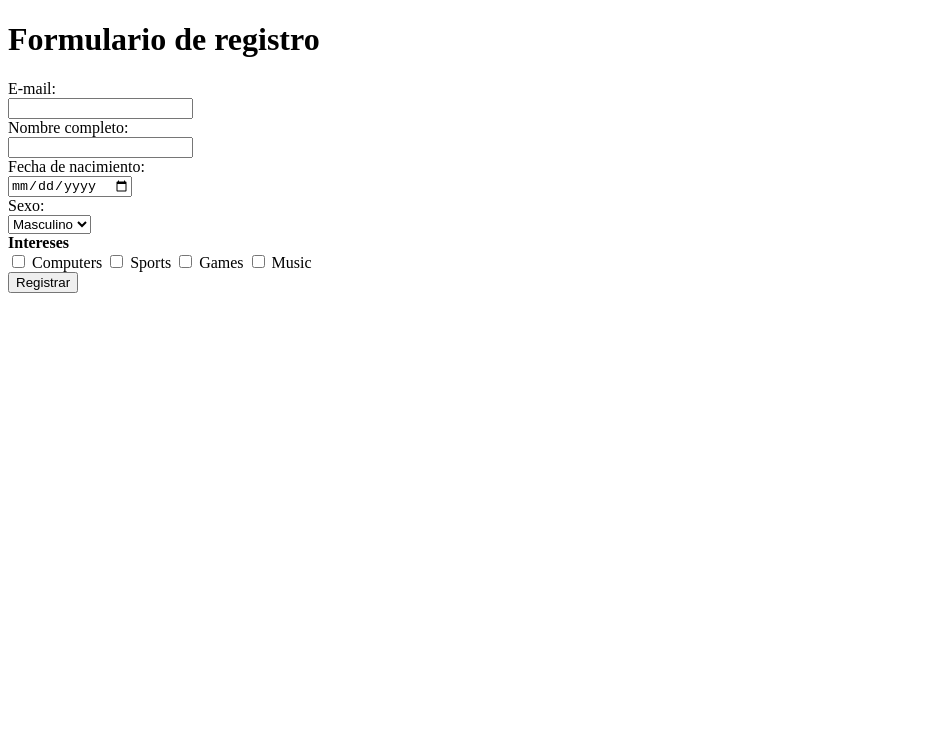
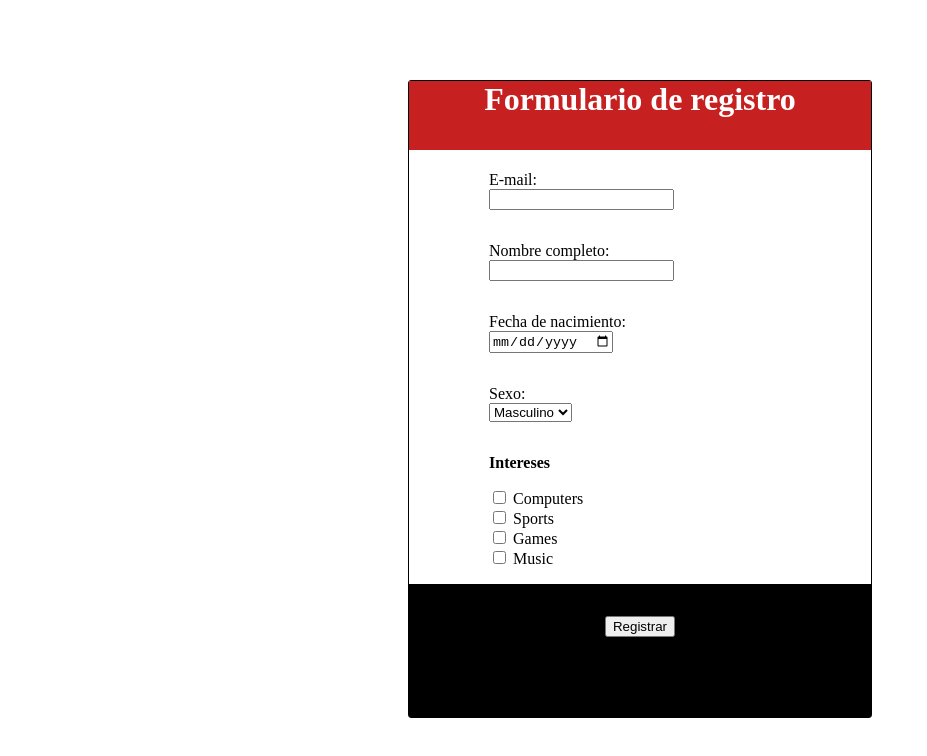
Before and after one commit to Sebiche100/Formulario, a plain HTML site: page index.html in a window 1280 px wide. Shown: the whole page, without its empty margins (0-927 px from the left). Drawn offline with Linux system fonts and the light colour scheme.

Commit message:
Update index.html

```diff
--- a/index.html
+++ b/index.html
@@ -5,7 +5,7 @@
     <meta charset="UTF-8">
     <meta http-equiv="X-UA-Compatible" content="IE=edge">
     <meta name="viewport" content="width=device-width, initial-scale=1.0">
-    <link rel="stylesheet" href="stylescard.css">
+    <link rel="stylesheet" href="index.css">
     <title>CARD</title>
 
 
```
